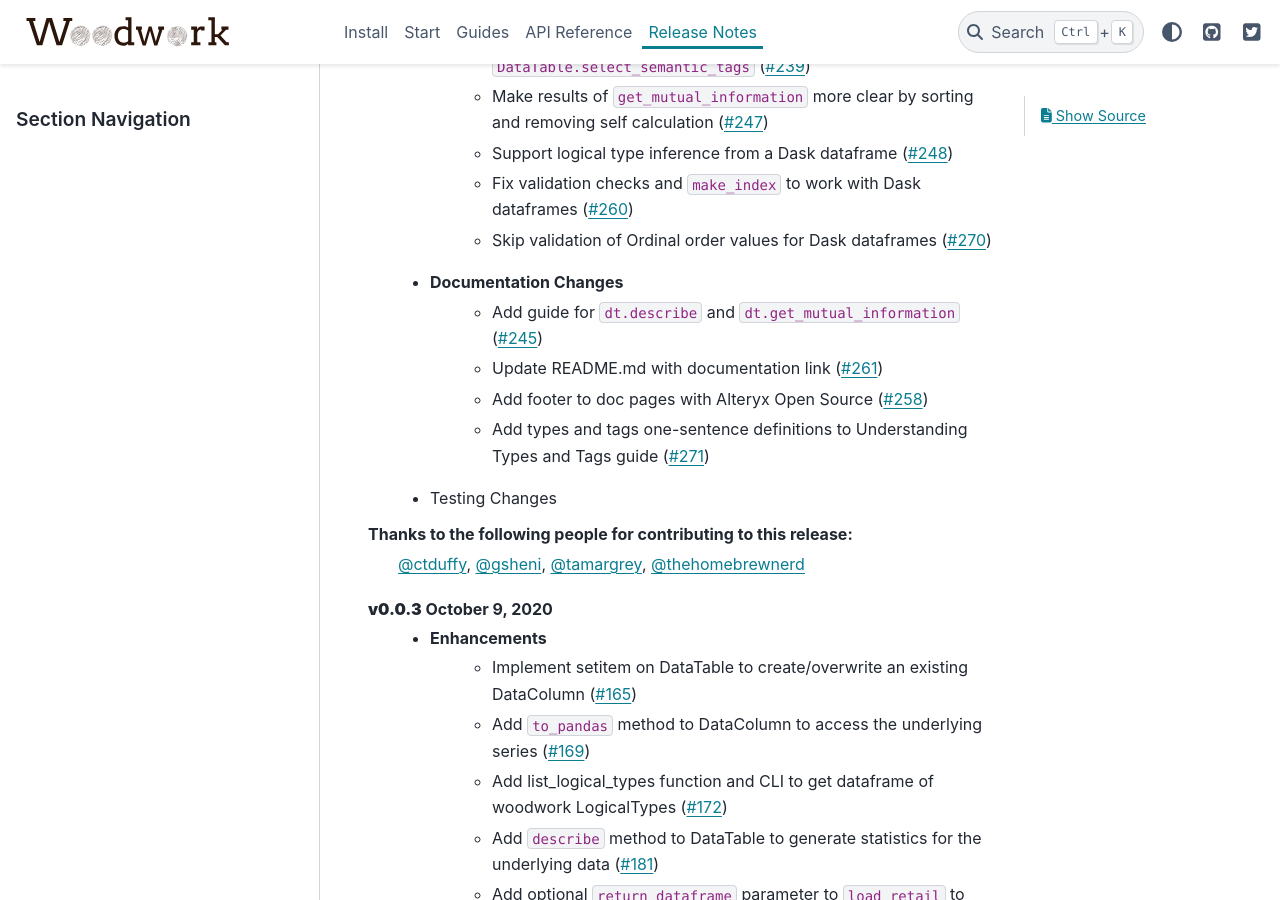
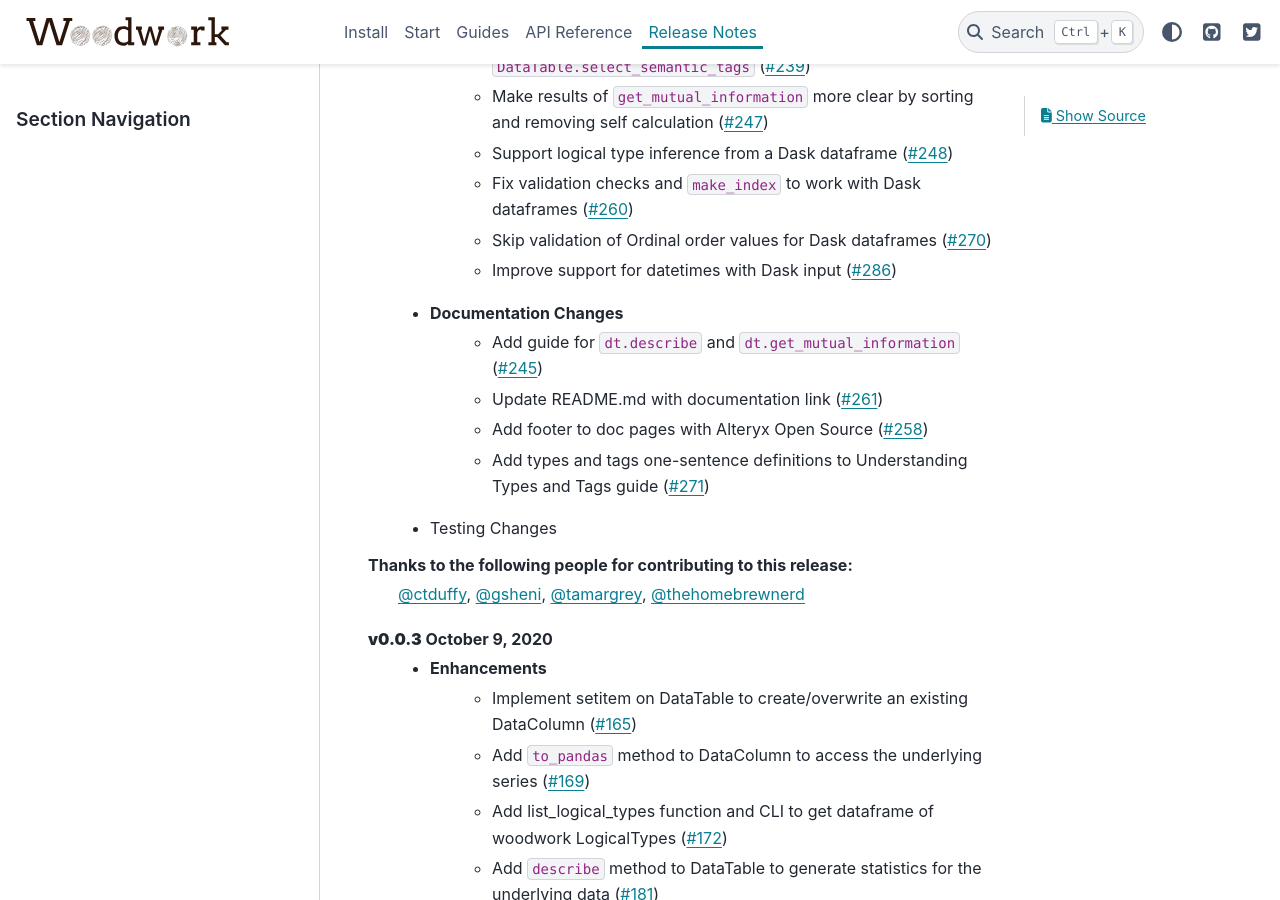
Before and after one commit to alteryx/woodwork, a Sphinx documentation site: the page built from docs/source/release_notes.rst, in a window 1280 px wide and 900 px high, scrolled down 541 px. Built offline with Sphinx 7.4.7 and the PyData theme 0.15.4, drawn with Linux system fonts in a browser that asks for light colours; comment, search, counter and statistics services are not loaded.

Commit message:
update release notes

```diff
--- a/docs/source/release_notes.rst
+++ b/docs/source/release_notes.rst
@@ -15,6 +15,7 @@ Release Notes
         * Support logical type inference from a Dask dataframe (:pr:`248`)
         * Fix validation checks and ``make_index`` to work with Dask dataframes (:pr:`260`)
         * Skip validation of Ordinal order values for Dask dataframes (:pr:`270`)
+        * Improve support for datetimes with Dask input (:pr:`286`)
     * Documentation Changes
         * Add guide for ``dt.describe`` and ``dt.get_mutual_information`` (:pr:`245`)
         * Update README.md with documentation link (:pr:`261`)
```
